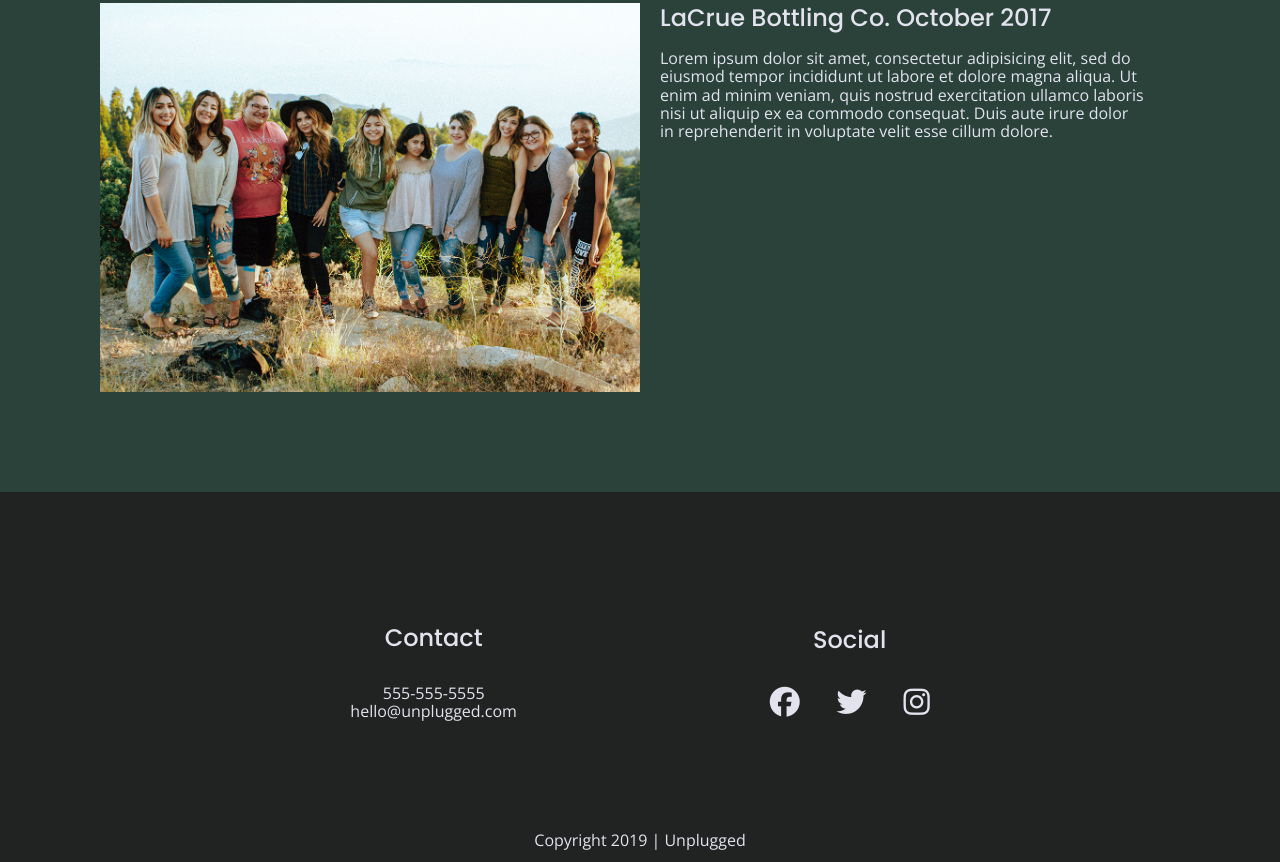
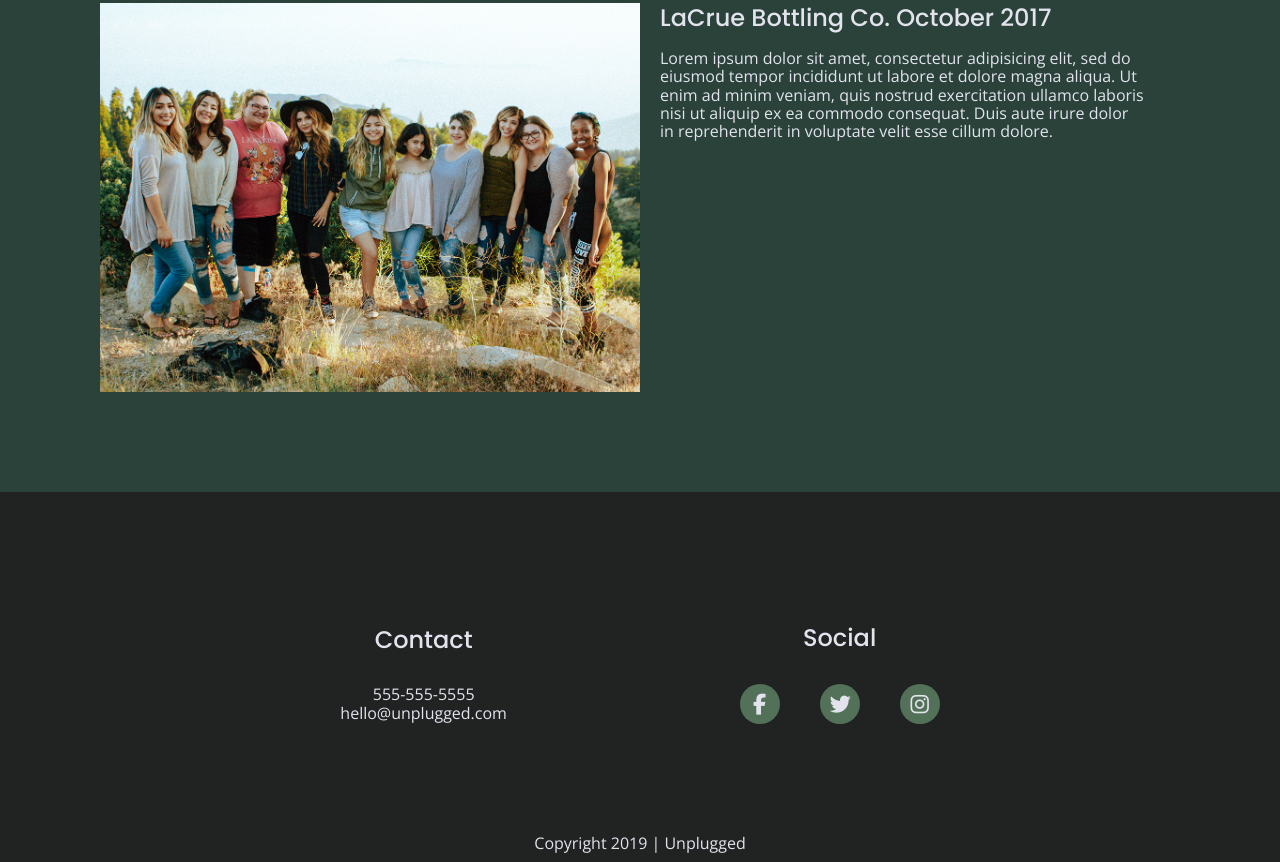
Before and after one commit to hybrid281/html5-boilerplate, a website built with Parcel: page index.html in a window 1280 px wide. Shown: the part 1892-2754 px from the top of the page. Built offline with nearby package versions, Linux system fonts and the light colour scheme.

Commit message:
Added icon styles

```diff
--- a/css/main.css
+++ b/css/main.css
@@ -216,7 +216,17 @@ footer .social-icons p {
   display: flex;
   justify-content: center;
   align-items: center;
-  font-size: 2.5em;
+  font-size: 1.75em;
+}
+
+.social-icons i {
+  background-color: #527158;
+  padding: 10px;
+  width: 30px;
+  height: 30px;
+  border-radius: 50%;
+  text-align: center;
+  vertical-align: middle;
 }
 
 .header-divider {
@@ -419,12 +429,6 @@ footer .copyright {
   margin: 10px 0;
 }
 
-/*===========================
-
-.contact, .social {
-  padding: 0 20px;
-}
-========================*/
 
 
 /*---------------FAQ STYLES--------------*/
@@ -555,6 +559,7 @@ footer .copyright {
 
   .hero-area .content-wrapper {
     padding-left: 10%;
+    margin-top: 50px;
   }
 
   .hero-area h1 {
@@ -595,8 +600,6 @@ footer .copyright {
   header figure {
     width: 70%;
   }
-
-
 
 
   /*-------------------------ASIDE------------------*/
@@ -682,7 +685,7 @@ footer .copyright {
   }
 
   .social {
-    width: 10em;
+    width: 12.5em;
     padding-bottom: 0;
 
   }
@@ -691,9 +694,12 @@ footer .copyright {
     font-size: 0.75em;
   }
 
-  .social, .contact {
+  .social-icons i {
+    width: 20px;
+    height: 20px;
+  }
 
-  }
+
 
 /*========================================================
 ===============================
--- a/index.html
+++ b/index.html
@@ -143,7 +143,7 @@
       <div class="social">
         <h4>Social</h4>
         <div class="social-icons">
-          <p><a href="https://www.facebook.com/yoursite" target="_blank"><i class="fab fa-facebook"></i></a></p>
+          <p><a href="https://www.facebook.com/yoursite" target="_blank"><i class="fab fa-facebook-f"></i></a></p>
           <p><a href="https://twitter.com/imcjepps" target="_blank"><i class="fab fa-twitter"></i></a></p>
           <p><a href="https://www.instagram.com/cjepps/" target="_blank"><i class="fab fa-instagram"></i></a></p>
         </div>
```
